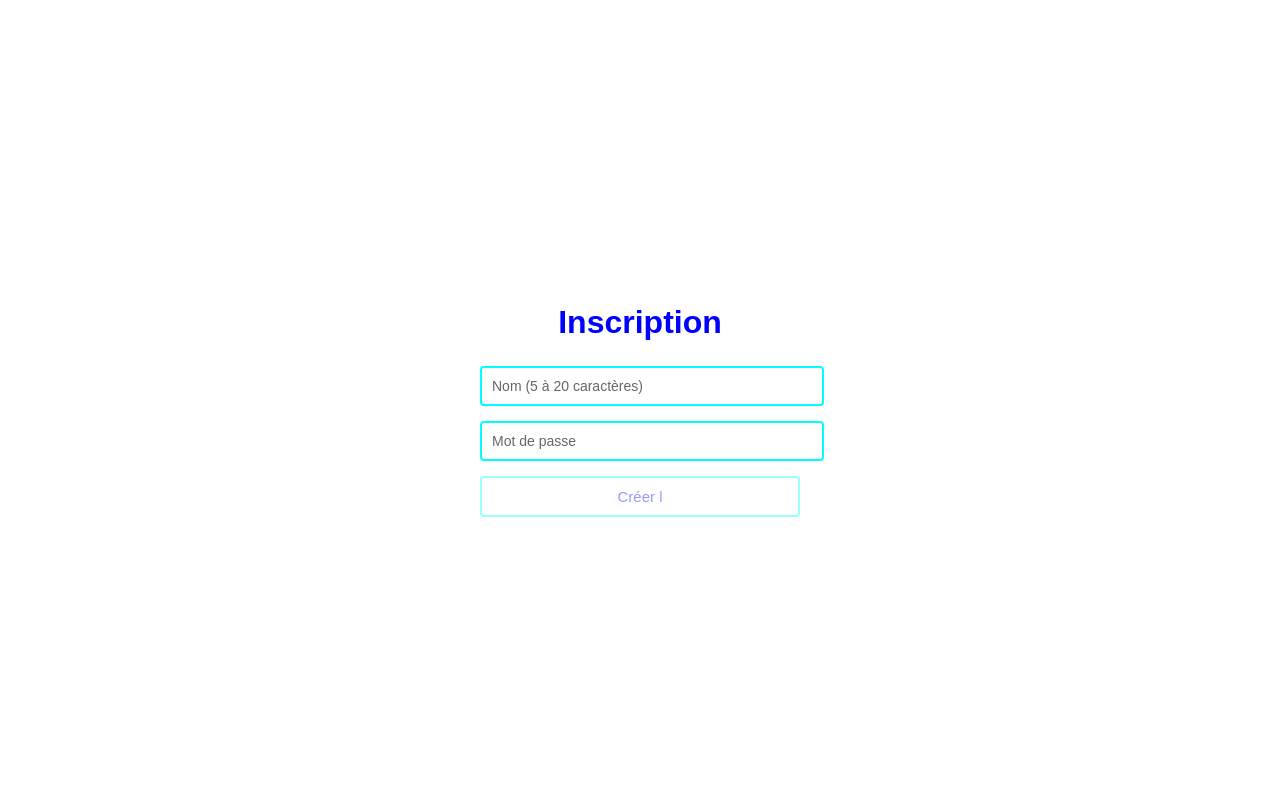
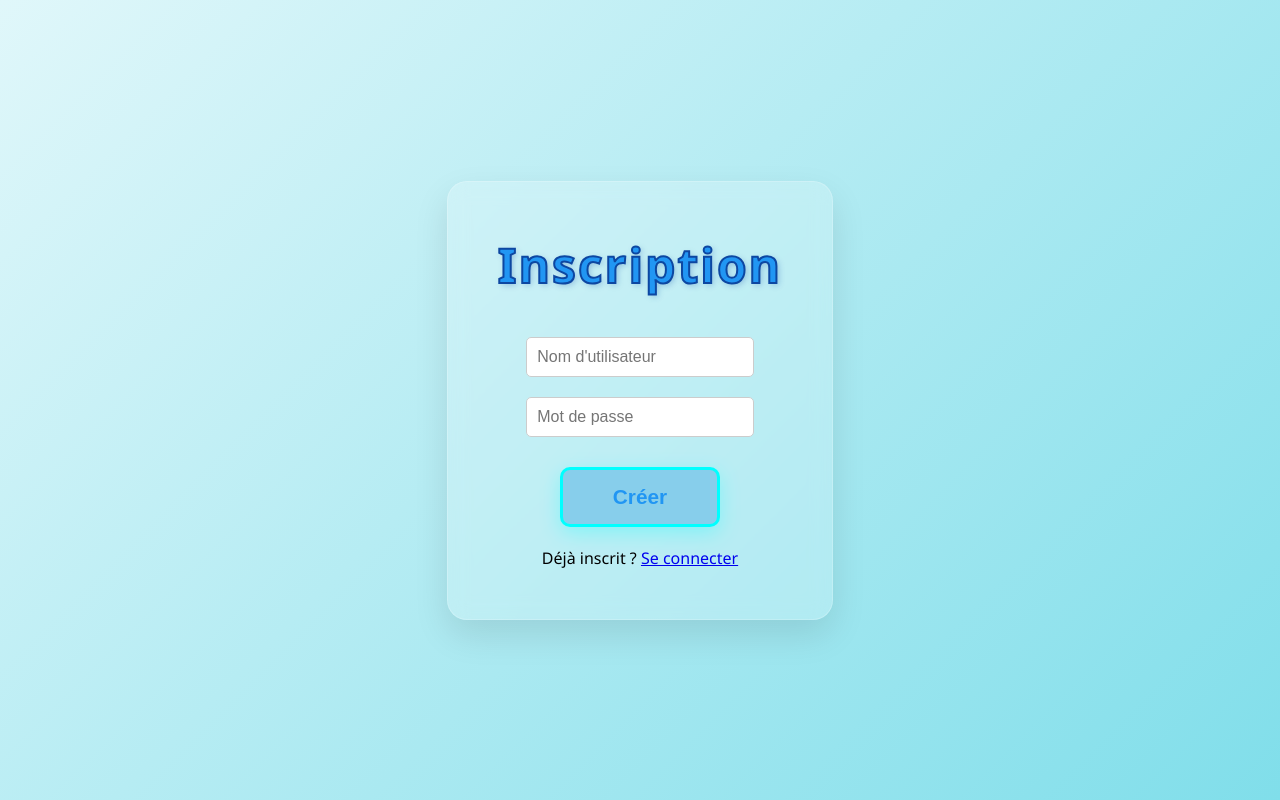
Before and after one commit to Lazyprobg/french-reborn, a Flask app: page /inscription in a window 1280 px wide. Run offline with Flask 3, Linux system fonts and the light colour scheme.

Commit message:
Update inscription.html

```diff
--- a/templates/inscription.html
+++ b/templates/inscription.html
@@ -2,88 +2,18 @@
 <html lang="fr">
 <head>
     <meta charset="UTF-8">
-    <meta name="viewport" content="width=device-width, initial-scale=1.0">
     <title>Inscription - French Reborn</title>
-
-    <style>
-        body {
-            font-family: Arial, sans-serif;
-            display: flex;
-            justify-content: center;
-            align-items: center;
-            height: 100vh;
-            margin: 0;
-        }
-
-        .container {
-            width: 320px;
-            text-align: center;
-        }
-
-        h1 {
-            color: blue;
-            margin-bottom: 25px;
-        }
-
-        input {
-            width: 100%;
-            padding: 10px;
-            margin-bottom: 15px;
-            border: 2px solid cyan;
-            border-radius: 4px;
-            font-size: 14px;
-            background: transparent;
-            color: blue;
-        }
-
-        input::placeholder {
-            color: #666;
-        }
-
-        button {
-            width: 100%;
-            padding: 10px;
-            font-size: 15px;
-            color: blue;
-            border: 2px solid cyan;
-            border-radius: 4px;
-            background-color: transparent;
-            cursor: pointer;
-        }
-
-        button:disabled {
-            opacity: 0.4;
-            cursor: not-allowed;
-        }
-
-        button:hover:not(:disabled) {
-            background-color: rgba(0, 255, 255, 0.1);
-        }
-    </style>
+    <link rel="stylesheet" href="{{ url_for('static', filename='style.css') }}">
 </head>
 <body>
-
-<div class="container">
-    <h1>Inscription</h1>
-
-    <form method="POST">
-        <input
-            type="text"
-            name="nom"
-            id="nom"
-            placeholder="Nom (5 à 20 caractères)"
-            minlength="5"
-            maxlength="20"
-            required
-        >
-
-        <input
-            type="password"
-            name="mot_de_passe"
-            id="mot_de_passe"
-            placeholder="Mot de passe"
-            required
-        >
-
-        <button type="submit" id="submitBtn" disabled>
-            Créer l
+    <div class="container">
+        <h1 class="title">Inscription</h1>
+        <form action="{{ url_for('inscription') }}" method="POST">
+            <input type="text" name="nom" placeholder="Nom d'utilisateur" required style="padding:10px; margin-bottom:20px; width:80%; font-size:1em; border-radius:5px; border:1px solid #ccc;"><br>
+            <input type="password" name="mot_de_passe" placeholder="Mot de passe" required style="padding:10px; margin-bottom:30px; width:80%; font-size:1em; border-radius:5px; border:1px solid #ccc;"><br>
+            <button type="submit" class="welcome-button">Créer</button>
+        </form>
+        <p style="margin-top:20px;">Déjà inscrit ? <a href="{{ url_for('connexion') }}">Se connecter</a></p>
+    </div>
+</body>
+</html>
```
